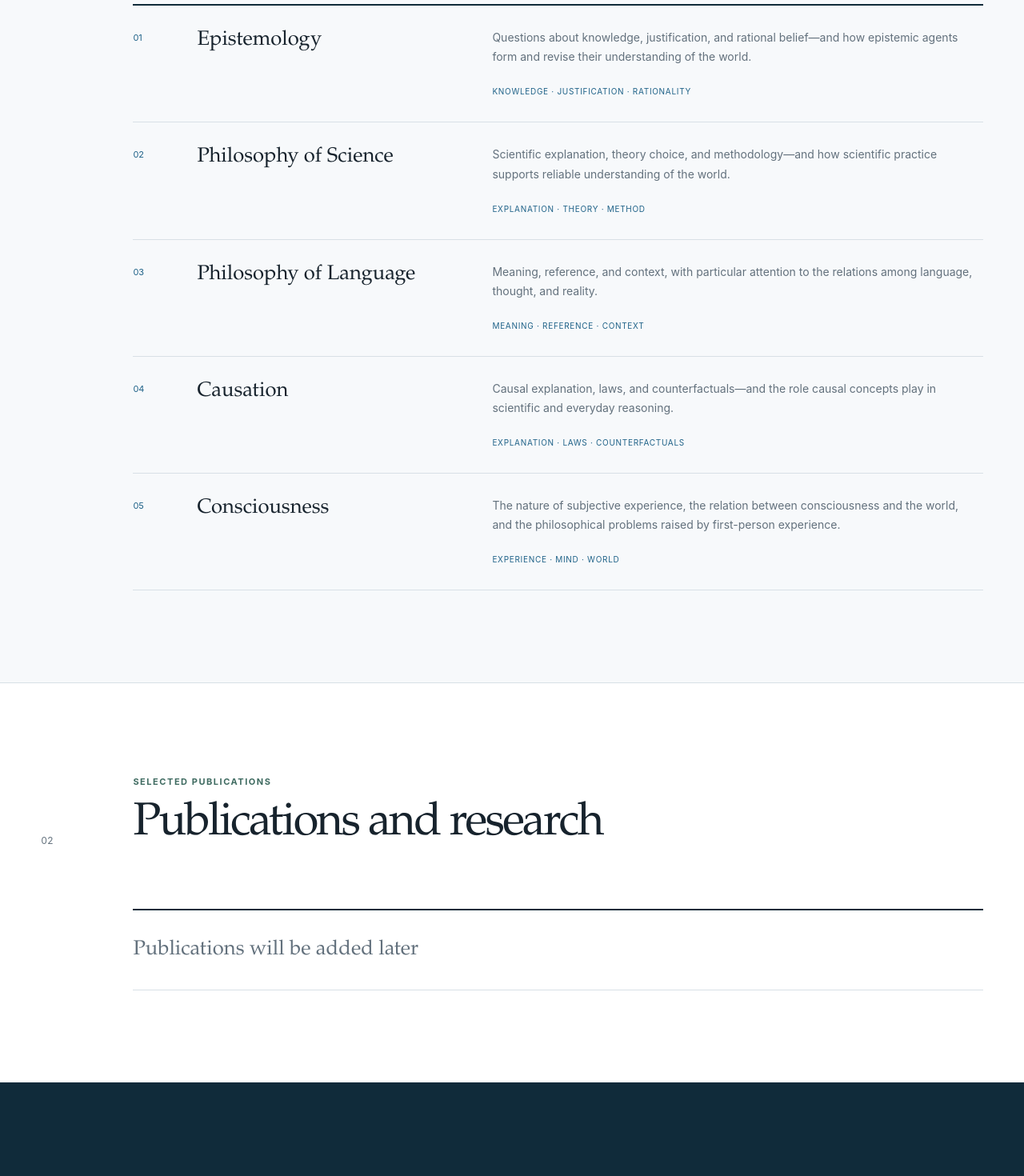
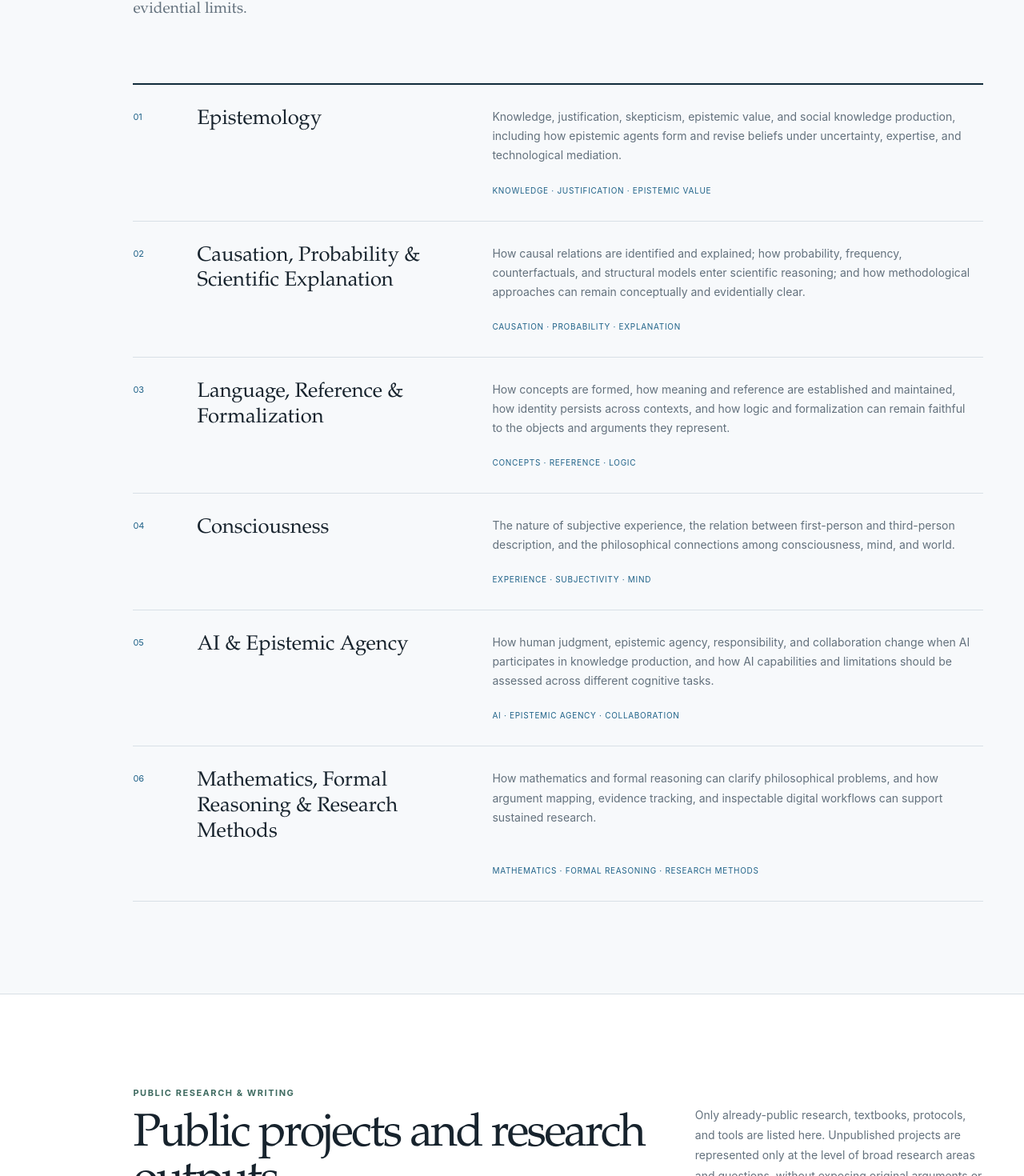
Before and after one commit to ChongLiuPhil/ChongLiuPhil.github.io, a Next.js app: page / in a window 1280 px wide. Shown: the part 1328-2798 px from the top of the page at 80% size. Built offline with nearby package versions, Linux system fonts and the light colour scheme.

Commit message:
Update academic profile from research portfolio
* Update academic profile from research portfolio

* Document expanded public research profile

* 更新学术主页研究范围说明

```diff
--- a/app/content.ts
+++ b/app/content.ts
@@ -34,16 +34,16 @@ export const academicContent = {
     role: { zh: '哲学', en: 'Philosophy' },
     affiliation: null as BilingualText | null,
     statement: {
-      zh: '关注知识如何成立、科学如何解释、语言如何指称，以及因果关系与意识如何塑造我们对世界的理解。',
-      en: 'Exploring how knowledge is grounded, how science explains, how language refers, and how causation and consciousness shape our understanding of the world.',
+      zh: '研究知识、因果与科学解释、语言与指称、意识，以及人工智能正在如何改变知识生产与研究实践。',
+      en: 'Research on knowledge, causation and scientific explanation, language and reference, consciousness, and how AI is changing knowledge production and research practice.',
     },
     bio: {
-      zh: '刘崇的研究兴趣涵盖认识论、科学哲学、语言哲学、因果关系与意识，关注这些领域之间相互连接的基础问题。',
-      en: 'Chong Liu’s interests span epistemology, philosophy of science, philosophy of language, causation, and consciousness, with attention to the foundational questions connecting these fields.',
+      zh: '刘崇从事哲学研究，兴趣涵盖认识论、科学哲学、语言哲学、因果与概率、意识、数学与形式推理的哲学基础，以及人工智能与认识主体性。他也关注人—AI协作、论证结构、研究方法与可审计的知识生产。',
+      en: 'Chong Liu works in philosophy, with interests spanning epistemology, philosophy of science, philosophy of language, causation and probability, consciousness, the philosophical foundations of mathematics and formal reasoning, and AI and epistemic agency. He also studies human–AI collaboration, argument structure, research methodology, and auditable knowledge production.',
     },
     researchOverview: {
-      zh: '我的研究以一组彼此关联的问题为线索：信念在什么条件下构成知识，解释何以具有科学性，语言与概念如何触及世界，因果结构如何支撑解释，以及主观经验与第三人称描述之间具有何种关系。我尤其关注这些问题交汇之处，因为知识、解释、指称、因果与意识并非彼此孤立，而是共同塑造我们如何理解现实。',
-      en: 'My research is organized around a connected set of questions: under what conditions belief amounts to knowledge; what makes an explanation scientific; how language and concepts reach the world; how causal structure supports explanation; and how subjective experience relates to third-person description. I am especially interested in where these questions intersect, because knowledge, explanation, reference, causation, and consciousness jointly shape how reality becomes intelligible to us.',
+      zh: '我的研究围绕一组相互连接的问题展开：知识与证成在什么条件下成立；因果、概率与解释如何进入科学推理；概念、语言与指称如何与世界建立稳定关系；主观经验与第三人称描述之间如何关联；以及当人工智能参与阅读、推理、写作、验证与知识生产时，人的研究判断、认识责任和协作方式如何发生变化。另一个持续关注的问题是：形式模型、数学推理与数字化研究工具，如何在不掩盖概念差异和证据限制的前提下帮助哲学研究。',
+      en: 'My research is organized around a connected set of questions: under what conditions knowledge and justification are possible; how causation, probability, and explanation enter scientific reasoning; how concepts, language, and reference maintain stable relations to the world; how subjective experience relates to third-person description; and how human judgment, epistemic responsibility, and collaboration change when AI participates in reading, reasoning, writing, verification, and knowledge production. I also study how formal models, mathematical reasoning, and digital research tools can support philosophy without obscuring conceptual differences or evidential limits.',
     },
     epigraph: {
       zh: '桂棹兮兰桨，击空明兮溯流光。渺渺兮予怀，望美人兮天一方。',
@@ -57,6 +57,7 @@ export const academicContent = {
     cvHref: '',
     externalLinks: [
       { label: 'ORCID', href: 'https://orcid.org/0009-0009-8116-1255' },
+      { label: 'GitHub', href: 'https://github.com/ChongLiuPhil' },
     ],
   },
   researchAreas: [
@@ -65,53 +66,132 @@ export const academicContent = {
       number: '01',
       title: { zh: '认识论', en: 'Epistemology' },
       description: {
-        zh: '关注知识、证成与理性信念的条件，以及认识主体如何形成并修正对世界的理解。',
-        en: 'Questions about knowledge, justification, and rational belief—and how epistemic agents form and revise their understanding of the world.',
+        zh: '研究知识、证成、怀疑论、认识价值与社会知识生产，以及认识主体如何在不确定性、专家系统与技术环境中形成和修正信念。',
+        en: 'Knowledge, justification, skepticism, epistemic value, and social knowledge production, including how epistemic agents form and revise beliefs under uncertainty, expertise, and technological mediation.',
       },
-      keywords: { zh: '知识 · 证成 · 理性', en: 'Knowledge · Justification · Rationality' },
+      keywords: { zh: '知识 · 证成 · 认识价值', en: 'Knowledge · Justification · Epistemic Value' },
     },
     {
-      id: 'philosophy-of-science',
+      id: 'causation-science',
       number: '02',
-      title: { zh: '科学哲学', en: 'Philosophy of Science' },
+      title: { zh: '因果、概率与科学解释', en: 'Causation, Probability & Scientific Explanation' },
       description: {
-        zh: '探讨科学解释、理论选择与方法论，以及科学实践如何支持我们对世界的可靠认识。',
-        en: 'Scientific explanation, theory choice, and methodology—and how scientific practice supports reliable understanding of the world.',
+        zh: '关注因果关系如何被识别和解释，概率、频率、反事实与结构模型如何参与科学推理，以及不同方法之间如何保持概念与证据上的清晰。',
+        en: 'How causal relations are identified and explained; how probability, frequency, counterfactuals, and structural models enter scientific reasoning; and how methodological approaches can remain conceptually and evidentially clear.',
       },
-      keywords: { zh: '解释 · 理论 · 方法', en: 'Explanation · Theory · Method' },
+      keywords: { zh: '因果 · 概率 · 解释', en: 'Causation · Probability · Explanation' },
     },
     {
-      id: 'philosophy-of-language',
+      id: 'language-reference-logic',
       number: '03',
-      title: { zh: '语言哲学', en: 'Philosophy of Language' },
+      title: { zh: '语言、指称与形式化', en: 'Language, Reference & Formalization' },
       description: {
-        zh: '研究意义、指称与语境，并考察语言、思想和现实之间的关系。',
-        en: 'Meaning, reference, and context, with particular attention to the relations among language, thought, and reality.',
+        zh: '研究概念如何形成，意义与指称如何建立和保持，身份如何跨语境延续，以及逻辑与形式化如何忠实表达其所分析的对象与论证。',
+        en: 'How concepts are formed, how meaning and reference are established and maintained, how identity persists across contexts, and how logic and formalization can remain faithful to the objects and arguments they represent.',
       },
-      keywords: { zh: '意义 · 指称 · 语境', en: 'Meaning · Reference · Context' },
-    },
-    {
-      id: 'causation',
-      number: '04',
-      title: { zh: '因果关系', en: 'Causation' },
-      description: {
-        zh: '关注因果解释、规律与反事实之间的关系，以及因果概念在科学与日常推理中的作用。',
-        en: 'Causal explanation, laws, and counterfactuals—and the role causal concepts play in scientific and everyday reasoning.',
-      },
-      keywords: { zh: '解释 · 规律 · 反事实', en: 'Explanation · Laws · Counterfactuals' },
+      keywords: { zh: '概念 · 指称 · 逻辑', en: 'Concepts · Reference · Logic' },
     },
     {
       id: 'consciousness',
-      number: '05',
+      number: '04',
       title: { zh: '意识', en: 'Consciousness' },
       description: {
-        zh: '探讨主观经验的性质、意识与世界的关系，以及第一人称体验带来的哲学问题。',
-        en: 'The nature of subjective experience, the relation between consciousness and the world, and the philosophical problems raised by first-person experience.',
+        zh: '探讨主观经验的性质、第一人称与第三人称描述之间的关系，以及意识、心灵和世界之间的哲学联系。',
+        en: 'The nature of subjective experience, the relation between first-person and third-person description, and the philosophical connections among consciousness, mind, and world.',
       },
-      keywords: { zh: '经验 · 心灵 · 世界', en: 'Experience · Mind · World' },
+      keywords: { zh: '经验 · 主体性 · 心灵', en: 'Experience · Subjectivity · Mind' },
+    },
+    {
+      id: 'ai-epistemic-agency',
+      number: '05',
+      title: { zh: 'AI 与认识主体性', en: 'AI & Epistemic Agency' },
+      description: {
+        zh: '研究人工智能参与知识生产后，人的研究判断、认识主体性、责任与协作方式如何变化，以及如何评估 AI 在不同认知任务中的能力与限制。',
+        en: 'How human judgment, epistemic agency, responsibility, and collaboration change when AI participates in knowledge production, and how AI capabilities and limitations should be assessed across different cognitive tasks.',
+      },
+      keywords: { zh: '人工智能 · 认识主体性 · 协作', en: 'AI · Epistemic Agency · Collaboration' },
+    },
+    {
+      id: 'formal-reasoning-methods',
+      number: '06',
+      title: { zh: '数学、形式推理与研究方法', en: 'Mathematics, Formal Reasoning & Research Methods' },
+      description: {
+        zh: '关注数学与形式推理如何帮助澄清哲学问题，以及论证映射、证据追踪和可复核的数字研究工作流如何支持长期研究。',
+        en: 'How mathematics and formal reasoning can clarify philosophical problems, and how argument mapping, evidence tracking, and inspectable digital workflows can support sustained research.',
+      },
+      keywords: { zh: '数学 · 形式推理 · 研究方法', en: 'Mathematics · Formal Reasoning · Research Methods' },
     },
   ],
-  publications: [] as Publication[],
+  publications: [
+    {
+      id: 'epistemology-textbook',
+      year: '2026',
+      featured: true,
+      title: { zh: '《我们如何知道？——问题驱动的认识论》', en: 'How Do We Know? — A Problem-Driven Epistemology' },
+      authors: 'Chong Liu · 刘崇',
+      venue: { zh: '开放网络教材', en: 'Open web textbook' },
+      links: [
+        { label: { zh: '在线阅读', en: 'Read online' }, href: 'https://chongliuphil.github.io/epistemology-textbook/' },
+        { label: { zh: 'GitHub', en: 'GitHub' }, href: 'https://github.com/ChongLiuPhil/epistemology-textbook' },
+      ],
+    },
+    {
+      id: 'causal-inference-reader',
+      year: '2026',
+      featured: true,
+      title: { zh: '《因果推理深度读本》', en: 'Causal Inference Reader' },
+      authors: 'Chong Liu · 刘崇',
+      venue: { zh: '开放研究型读本', en: 'Open research reader' },
+      links: [
+        { label: { zh: 'GitHub', en: 'GitHub' }, href: 'https://github.com/ChongLiuPhil/causal-inference-reader' },
+      ],
+    },
+    {
+      id: 'discourse-atlas',
+      year: '2026',
+      featured: true,
+      title: { zh: 'Discourse Atlas：复杂文本的论证结构重建', en: 'Discourse Atlas: Argument-Structure Reconstruction for Complex Texts' },
+      authors: 'Chong Liu · 刘崇',
+      venue: { zh: '开放研究协议与工具', en: 'Open research protocol and toolkit' },
+      links: [
+        { label: { zh: '在线工具', en: 'Hosted tool' }, href: 'https://chongliuphil.github.io/discourse-atlas/' },
+        { label: { zh: 'GitHub', en: 'GitHub' }, href: 'https://github.com/ChongLiuPhil/discourse-atlas' },
+      ],
+    },
+    {
+      id: 'harc-protocol',
+      year: '2026',
+      featured: false,
+      title: { zh: '人—AI研究协作协议', en: 'Human–AI Research Collaboration Protocol' },
+      authors: 'Chong Liu · 刘崇',
+      venue: { zh: '开放研究方法与协作协议', en: 'Open research-methodology and collaboration protocol' },
+      links: [
+        { label: { zh: 'GitHub', en: 'GitHub' }, href: 'https://github.com/ChongLiuPhil/Human-AI-Research-Collaboration-Protocol' },
+      ],
+    },
+    {
+      id: 'deep-inquiry-workbench',
+      year: '2026',
+      featured: false,
+      title: { zh: 'Deep Inquiry Workbench：深度探究工作台', en: 'Deep Inquiry Workbench' },
+      authors: 'Chong Liu · 刘崇',
+      venue: { zh: '开放研究方法与 AI 探究工具', en: 'Open research methodology and AI inquiry toolkit' },
+      links: [
+        { label: { zh: 'GitHub', en: 'GitHub' }, href: 'https://github.com/ChongLiuPhil/deep-inquiry-workbench' },
+      ],
+    },
+    {
+      id: 'intent-commit',
+      year: '2026',
+      featured: false,
+      title: { zh: 'Intent Commit：AI辅助反思性人类沟通协议', en: 'Intent Commit: A Protocol for AI-Mediated Reflective Human Communication' },
+      authors: 'Chong Liu · 刘崇',
+      venue: { zh: '开放协议与参考实现', en: 'Open protocol and reference implementation' },
+      links: [
+        { label: { zh: 'GitHub', en: 'GitHub' }, href: 'https://github.com/ChongLiuPhil/intent-commit' },
+      ],
+    },
+  ] as Publication[],
   experience: [] as TimelineItem[],
   education: [] as TimelineItem[],
   honors: [] as Array<{ year: string; title: BilingualText }>,
@@ -123,7 +203,7 @@ export const interfaceCopy = {
     wordmark: '刘崇',
     nav: [
       { label: '研究', href: '#research' },
-      { label: '论文', href: '#publications' },
+      { label: '公开研究', href: '#publications' },
       { label: '联系', href: '#contact' },
     ],
     switchLanguage: 'Switch to English',
@@ -132,10 +212,10 @@ export const interfaceCopy = {
     scroll: '向下浏览',
     researchEyebrow: '研究方向',
     researchTitle: '以问题为起点，以证据为方法',
-    publicationsEyebrow: '代表性论文',
-    publicationsTitle: '论文与研究成果',
-    publicationsIntro: '代表性论文将在收到完整书目信息后添加。',
-    publicationsPending: '稍后添加论文',
+    publicationsEyebrow: '公开研究与写作',
+    publicationsTitle: '公开项目与研究成果',
+    publicationsIntro: '以下条目仅列出已经公开的研究、教材、协议与工具；未公开项目只在研究方向层面概括，不展示其原创论点或未发表结论。',
+    publicationsPending: '公开研究项目将陆续添加',
     featured: '代表作',
     experienceEyebrow: '学术经历',
     experienceTitle: '研究、教学与合作',
@@ -145,7 +225,7 @@ export const interfaceCopy = {
     honorsLabel: '荣誉与服务',
     contactEyebrow: '联系',
     contactTitle: '让新的问题从一次交流开始',
-    contactBody: '欢迎就认识论、科学哲学、语言哲学、因果关系与意识等问题进行交流。',
+    contactBody: '欢迎就认识论、因果与科学解释、语言与指称、意识、AI 与认识主体性，以及研究方法等问题进行交流。',
     checklist: ['中英文姓名与学术身份', '80–120 字个人简介', '3–6 篇代表性论文', '公开邮箱与学术主页链接'],
     cv: '下载简历',
     footer: '刘崇 · Chong Liu',
@@ -156,7 +236,7 @@ export const interfaceCopy = {
     wordmark: 'Chong Liu',
     nav: [
       { label: 'Research', href: '#research' },
-      { label: 'Publications', href: '#publications' },
+      { label: 'Public Work', href: '#publications' },
       { label: 'Contact', href: '#contact' },
     ],
     switchLanguage: '切换至中文',
@@ -165,10 +245,10 @@ export const interfaceCopy = {
     scroll: 'Scroll to explore',
     researchEyebrow: 'Research agenda',
     researchTitle: 'Questions first. Evidence always.',
-    publicationsEyebrow: 'Selected publications',
-    publicationsTitle: 'Publications and research',
-    publicationsIntro: 'Selected publications will be added once complete bibliographic details are available.',
-    publicationsPending: 'Publications will be added later',
+    publicationsEyebrow: 'Public research & writing',
+    publicationsTitle: 'Public projects and research outputs',
+    publicationsIntro: 'Only already-public research, textbooks, protocols, and tools are listed here. Unpublished projects are represented only at the level of broad research areas and questions, without exposing original arguments or unpublished conclusions.',
+    publicationsPending: 'Public research projects will be added over time',
     featured: 'Selected',
     experienceEyebrow: 'Academic experience',
     experienceTitle: 'Research, teaching, and collaboration',
@@ -178,7 +258,7 @@ export const interfaceCopy = {
     honorsLabel: 'Honors & service',
     contactEyebrow: 'Contact',
     contactTitle: 'Let the next question begin with a conversation.',
-    contactBody: 'Questions and correspondence concerning epistemology, philosophy of science, philosophy of language, causation, and consciousness are welcome.',
+    contactBody: 'Questions and correspondence concerning epistemology, causation and scientific explanation, language and reference, consciousness, AI and epistemic agency, and research methodology are welcome.',
     checklist: ['Name and academic title in both languages', 'An 80–120 word biography', 'Three to six selected publications', 'A public email and academic profile links'],
     cv: 'Download CV',
     footer: 'Chong Liu · 刘崇',
```
Also changed, not shown: 2 other files (tests, documents, lock files or other folders).
